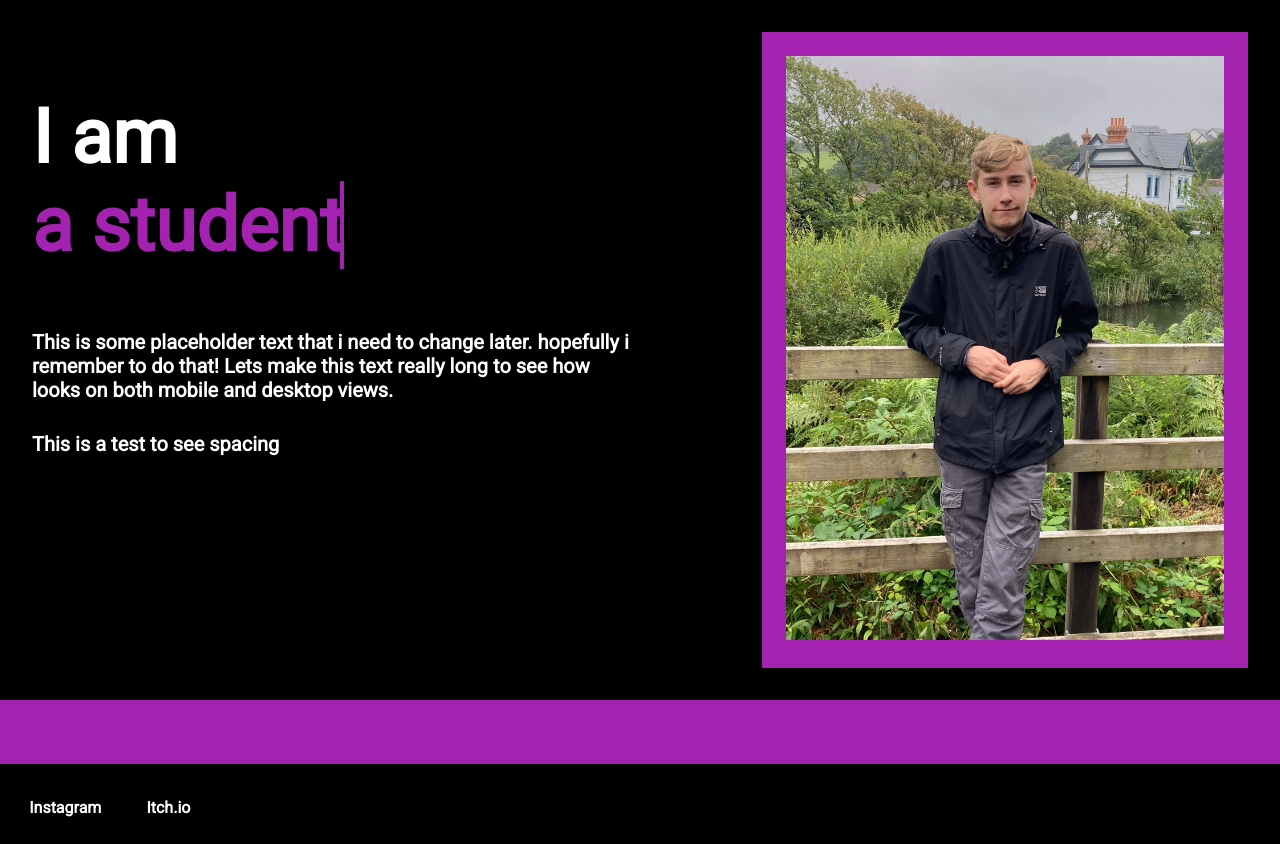
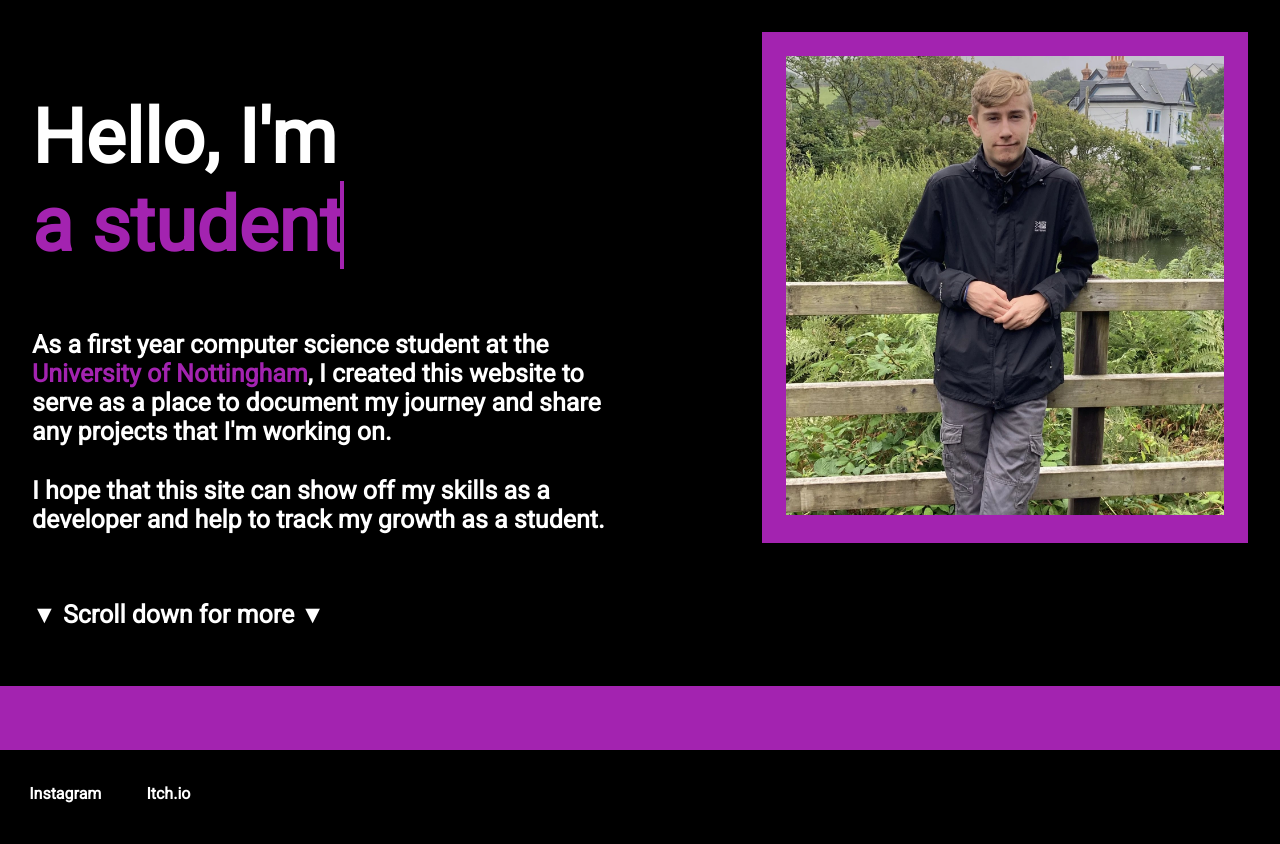
Before and after one commit to Harvelon365/Harvelon365.github.io, a PHP site: page / in a window 1280 px wide. Shown: the part 80-924 px from the top of the page. After the commit the page ends 883 px from the top, so only its background shows below. Run offline with PHP 8.4, Linux system fonts and the light colour scheme.

Commit message:
Updated landing page text and image

```diff
--- a/index.html
+++ b/index.html
@@ -26,13 +26,16 @@
 
         <div class="landing">
             <div class="top-text-container">
-                <span class="text first-text">I am<br></span>
+                <span class="text first-text">Hello, I'm<br></span>
                 <span class="text sec-text" id="SEC TEXT ID">Harvey Tucker</span>
-                <p id="startParagraph">This is some placeholder text that i need to change later. hopefully i remember to do that! Lets make this text really long to see how looks on both mobile and desktop views.</p>
-                <p>This is a test to see spacing</p>
+                <p class="top-margin-10">As a first year computer science student at the <a href="https://goo.gl/maps/rPPbYzgUJsR2ACSh7"><mark class="purple">University of Nottingham</mark></a>, I created this website to serve as a place to document my journey and share any projects that I'm working on.</p>
+                <p>I hope that this site can show off my skills as a developer and help to track my growth as a student.</p>
+                <p class="top-margin-10 floating">▼ Scroll down for more ▼</p>
+
             </div>
             <div class="top-image-container">
-                <img class="portrait-photo" src="images/portrait.webp" alt="Me">
+                <img class="portrait-photo" src="images/portrait.jpg" alt="Me">
+                <!--Convert image to webp and change reference-->
             </div>
         </div>
 
--- a/styles.css
+++ b/styles.css
@@ -10,6 +10,15 @@ body {
     display: flex;
     flex-direction: column;
     background-color: black;
+}
+
+a {
+    text-decoration: none;
+}
+
+a:hover {
+    text-decoration: underline;
+    text-decoration-color: #a323b0;
 }
 
 nav {
@@ -75,6 +84,11 @@ li a:where(:hover, :focus-visible) {
     overflow: auto;
 }
 
+mark.purple {
+    color: #a323b0;
+    background: none;
+}
+
 .top-text-container {
     margin-top: 5%;
     width: 50%;
@@ -85,7 +99,7 @@ li a:where(:hover, :focus-visible) {
 .top-text-container p {
     margin-bottom: 5%;
     color: white;
-    font-size: 20px;
+    font-size: 25px;
 }
 
 .top-text-container .text {
@@ -126,8 +140,18 @@ li a:where(:hover, :focus-visible) {
     }
 }
 
-#startParagraph {
+.top-margin-10 {
     margin-top: 10%;
+}
+
+.floating {
+    animation: floating 3s ease-in-out infinite;
+}
+
+@keyframes floating {
+    0% {transform: translate(0, 0px);}
+    50% {transform: translate(0, 15px);}
+    100% {transform: translate(0, -0px);}
 }
 
 .top-image-container {
```
Also changed, not shown: images/portrait.jpg (added), images/portrait.webp (deleted).
